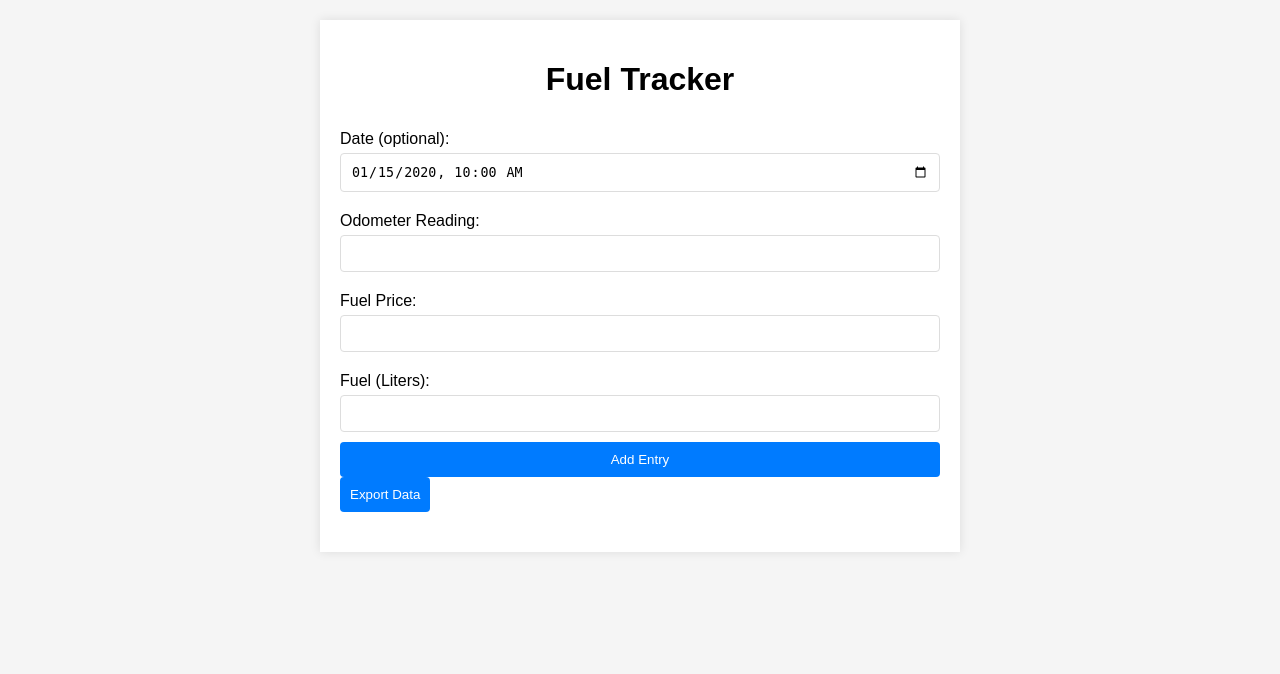
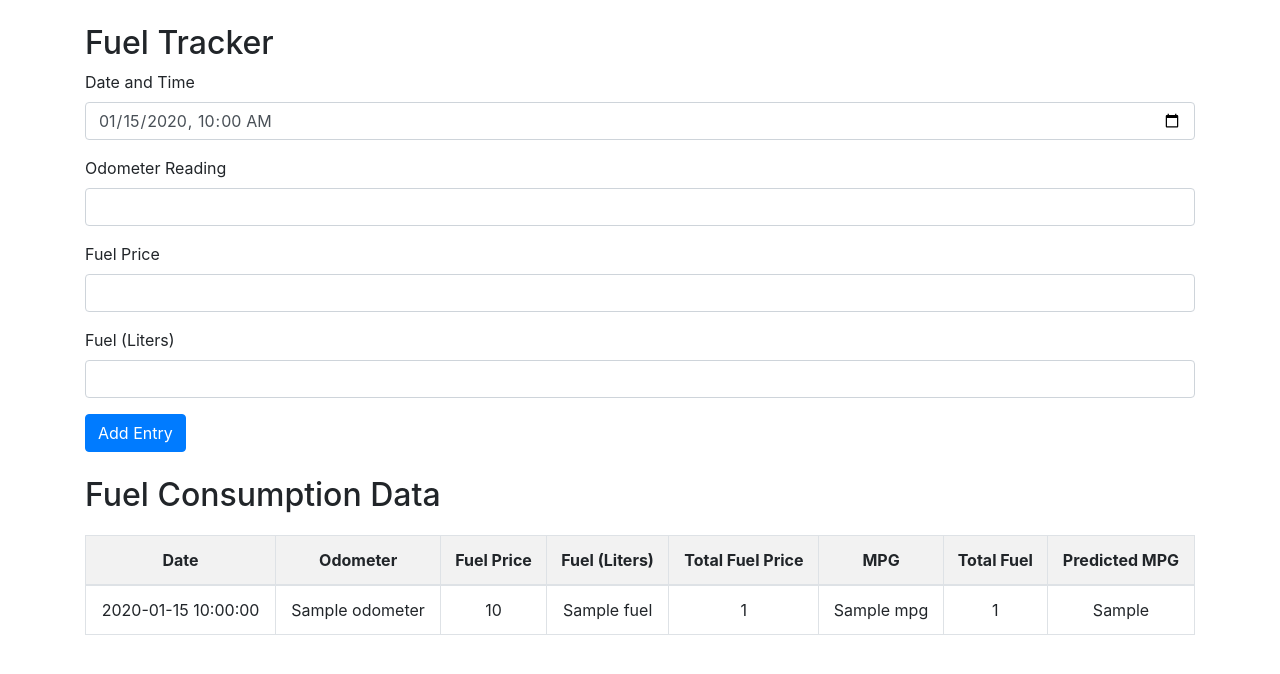
Before and after one commit to mveplus/fuellog, a Flask app: template templates/index.html in a window 1280 px wide. Shown: the top 674 px of the page. Run offline with Flask 2, Linux system fonts and the light colour scheme; the template is opened without the code that fills it: most values are stand-ins (such as "Sample title", 1, 10 or a date in 2020); some libraries are stand-ins or nearby versions.

Commit message:
Display json data

```diff
--- a/app.py
+++ b/app.py
@@ -47,8 +47,9 @@ def calculate_predicted_mpg(data):
 
 @app.route('/')
 def index():
+    data = load_data()
     current_datetime = datetime.now().strftime('%Y-%m-%dT%H:%M')
-    return render_template('index.html', current_datetime=current_datetime)
+    return render_template('index.html', current_datetime=current_datetime, entries=data)
 
 
 @app.route('/add', methods=['POST'])
--- a/templates/index.html
+++ b/templates/index.html
@@ -4,51 +4,93 @@
     <meta charset="UTF-8">
     <meta name="viewport" content="width=device-width, initial-scale=1.0">
     <title>Fuel Tracker</title>
-    <link rel="stylesheet" href="{{ url_for('static', filename='styles.css') }}">
+    <link rel="stylesheet" href="https://maxcdn.bootstrapcdn.com/bootstrap/4.5.2/css/bootstrap.min.css">
+    <style>
+        table {
+            width: 100%;
+            margin: 20px 0;
+        }
+        th, td {
+            text-align: center;
+            padding: 8px;
+        }
+        th {
+            background-color: #f2f2f2;
+        }
+    </style>
 </head>
 <body>
     <div class="container">
-        <h1>Fuel Tracker</h1>
-        <form id="fuelForm">
-            <label for="date">Date (optional):</label>
-            <input type="datetime-local" id="date" name="date" value="{{ current_datetime }}">
+        <h2 class="mt-4">Fuel Tracker</h2>
 
-            <label for="odometer">Odometer Reading:</label>
-            <input type="number" id="odometer" name="odometer" required>
-
-            <label for="fuel_price">Fuel Price:</label>
-            <input type="number" step="0.001" id="fuel_price" name="fuel_price" required>
-
-            <label for="fuel">Fuel (Liters):</label>
-            <input type="number" step="0.01" id="fuel" name="fuel" required>
-
-            <button type="submit">Add Entry</button>
+        <form id="fuel-form" class="mb-4">
+            <div class="form-group">
+                <label for="date">Date and Time</label>
+                <input type="datetime-local" class="form-control" id="date" name="date" value="{{ current_datetime }}">
+            </div>
+            <div class="form-group">
+                <label for="odometer">Odometer Reading</label>
+                <input type="number" class="form-control" id="odometer" name="odometer" required>
+            </div>
+            <div class="form-group">
+                <label for="fuel_price">Fuel Price</label>
+                <input type="number" step="0.001" class="form-control" id="fuel_price" name="fuel_price" required>
+            </div>
+            <div class="form-group">
+                <label for="fuel">Fuel (Liters)</label>
+                <input type="number" class="form-control" id="fuel" name="fuel" required>
+            </div>
+            <button type="submit" class="btn btn-primary">Add Entry</button>
         </form>
 
-        <button id="exportBtn">Export Data</button>
+        <h2 class="mt-4">Fuel Consumption Data</h2>
+        <table class="table table-bordered table-responsive-sm">
+            <thead>
+                <tr>
+                    <th>Date</th>
+                    <th>Odometer</th>
+                    <th>Fuel Price</th>
+                    <th>Fuel (Liters)</th>
+                    <th>Total Fuel Price</th>
+                    <th>MPG</th>
+                    <th>Total Fuel</th>
+                    <th>Predicted MPG</th>
+                </tr>
+            </thead>
+            <tbody>
+                {% for entry in entries %}
+                <tr>
+                    <td>{{ entry.date }}</td>
+                    <td>{{ entry.odometer }}</td>
+                    <td>{{ entry.fuel_price }}</td>
+                    <td>{{ entry.fuel }}</td>
+                    <td>{{ entry.total_fuel_price }}</td>
+                    <td>{{ entry.mpg }}</td>
+                    <td>{{ entry.total_fuel }}</td>
+                    <td>{{ entry.predicted_mpg }}</td>
+                </tr>
+                {% endfor %}
+            </tbody>
+        </table>
+    </div>
+    <script src="https://ajax.googleapis.com/ajax/libs/jquery/3.5.1/jquery.min.js"></script>
+    <script src="https://cdnjs.cloudflare.com/ajax/libs/popper.js/1.16.0/umd/popper.min.js"></script>
+    <script src="https://maxcdn.bootstrapcdn.com/bootstrap/4.5.2/js/bootstrap.min.js"></script>
+    <script>
+        document.getElementById('fuel-form').addEventListener('submit', function(event) {
+            event.preventDefault();
 
-        <div id="entries"></div>
-    </div>
-
-    <script>
-        document.getElementById('fuelForm').addEventListener('submit', function(e) {
-            e.preventDefault();
-            const formData = new FormData(this);
+            var formData = new FormData(this);
             fetch('/add', {
                 method: 'POST',
                 body: formData
             })
             .then(response => response.json())
             .then(data => {
-                const entryDiv = document.createElement('div');
-                entryDiv.textContent = `Date: ${data.date}, Odometer: ${data.odometer}, Fuel Price: ${data.fuel_price.toFixed(3)}, Fuel: ${data.fuel}, Total Fuel Price: ${(data.total_fuel_price).toFixed(3)}, Predicted MPG: ${data.predicted_mpg.toFixed(2)}`;
-                document.getElementById('entries').appendChild(entryDiv);
-                this.reset();
-            });
-        });
-
-        document.getElementById('exportBtn').addEventListener('click', function() {
-            window.location.href = '/export';
+                // Reload the page to see the new entry
+                location.reload();
+            })
+            .catch(error => console.error('Error:', error));
         });
     </script>
 </body>
```
Also changed, not shown: data.json (+10 -0 lines).
